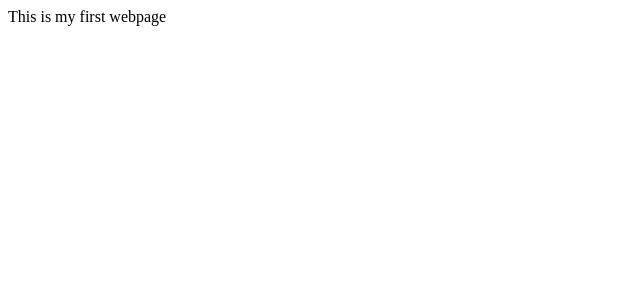
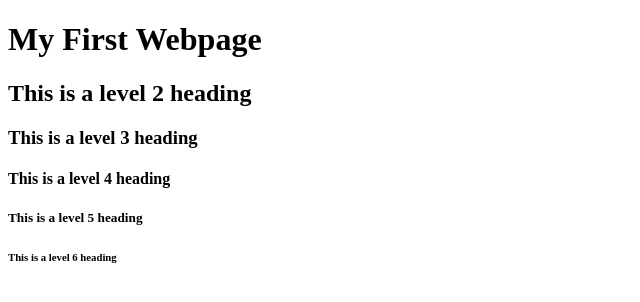
Before and after one commit to McMullen/lesson1_HMTL, a plain HTML site: page index.html in a window 1280 px wide. Shown: the whole page, without its empty margins (0-640 px from the left). Drawn offline with Linux system fonts and the light colour scheme.

Commit message:
Add different headers to learn the differences between them

```diff
--- a/index.html
+++ b/index.html
@@ -4,6 +4,11 @@
 		<title>My First Webpage</title>
 	</head>
 	<body>
-		This is my first webpage
+		<h1>My First Webpage</h1>
+		<h2>This is a level 2 heading</h2>
+		<h3>This is a level 3 heading</h3>
+		<h4>This is a level 4 heading</h4>
+		<h5>This is a level 5 heading</h5>
+		<h6>This is a level 6 heading</h6>
 	</body>
 </html>
```
